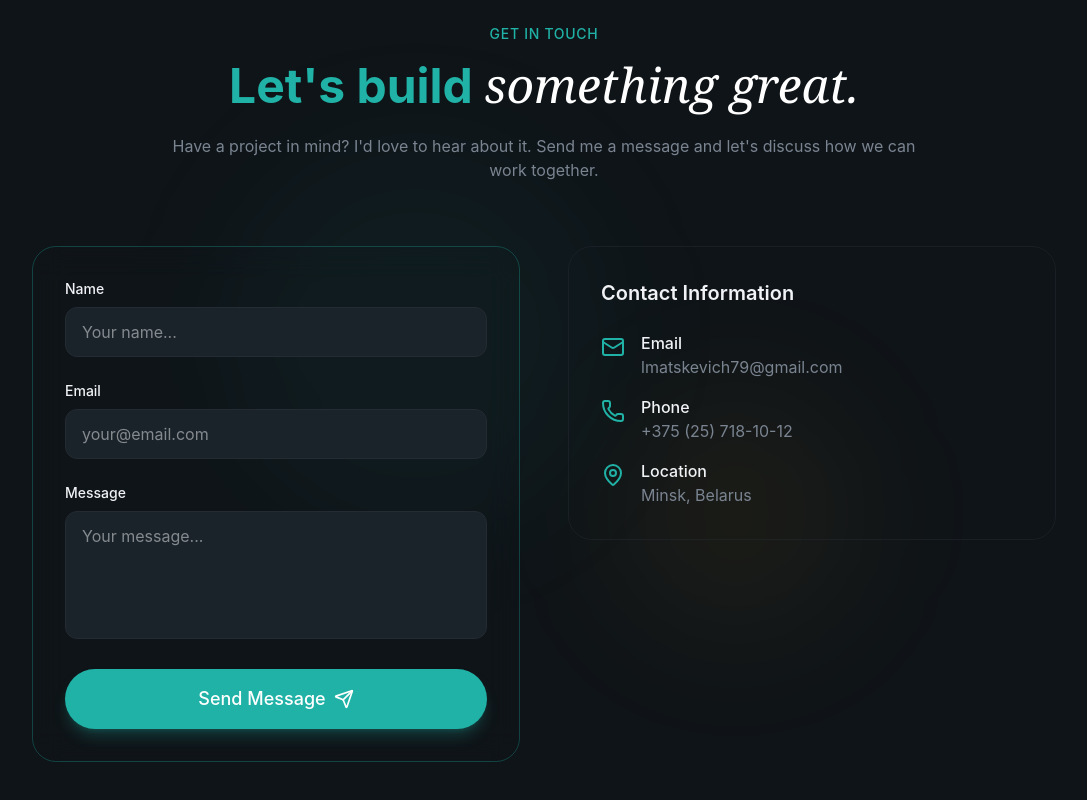
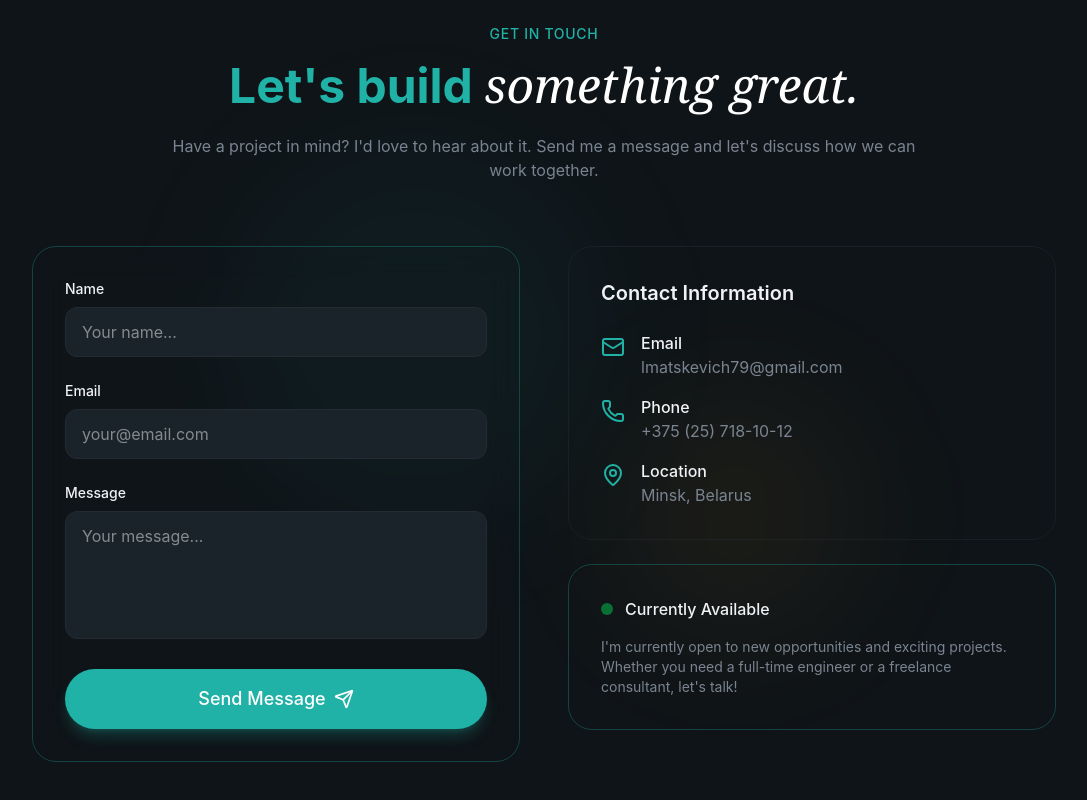
Before and after one commit to SpiriT-L/cv-portfolio, a React (Vite) app: page / in a window 1280 px wide. Shown: the part 5774-6574 px from the top of the page, without its empty margins (96-1183 px from the left). Built offline with nearby package versions, Linux system fonts and the light colour scheme.

Commit message:
feat: add AvailabilityCard component and integrate it into ContactInfo

```diff
--- /dev/null
+++ b/src/components/AvailabilityCard.tsx
@@ -0,0 +1,15 @@
+export const AvailabilityCard = () => {
+  return (
+    <>
+      <div className='glass rounded-3xl p-8 border border-primary/30'>
+        <div className='flex items-center gap-3 mb-4'>
+          <span className="w-3 h-3 bg-green-500 rounded-full animate-pulse" />
+          <span className='font-medium'>Currently Available</span>
+        </div>
+        <p className='text-muted-foreground text-sm'>
+          I'm currently open to new opportunities and exciting projects. Whether you need a full-time engineer or a freelance consultant, let's talk!
+        </p>
+      </div>
+    </>
+  );
+};
--- a/src/components/ContactInfo.tsx
+++ b/src/components/ContactInfo.tsx
@@ -1,4 +1,5 @@
 import { Mail, MapPin, Phone } from 'lucide-react';
+import { AvailabilityCard } from './AvailabilityCard';
 
 const contactInfo = [
   {
@@ -44,6 +45,7 @@
             ))}
           </div>
         </div>
+      <AvailabilityCard />
       </div>
     </>
   );
```
